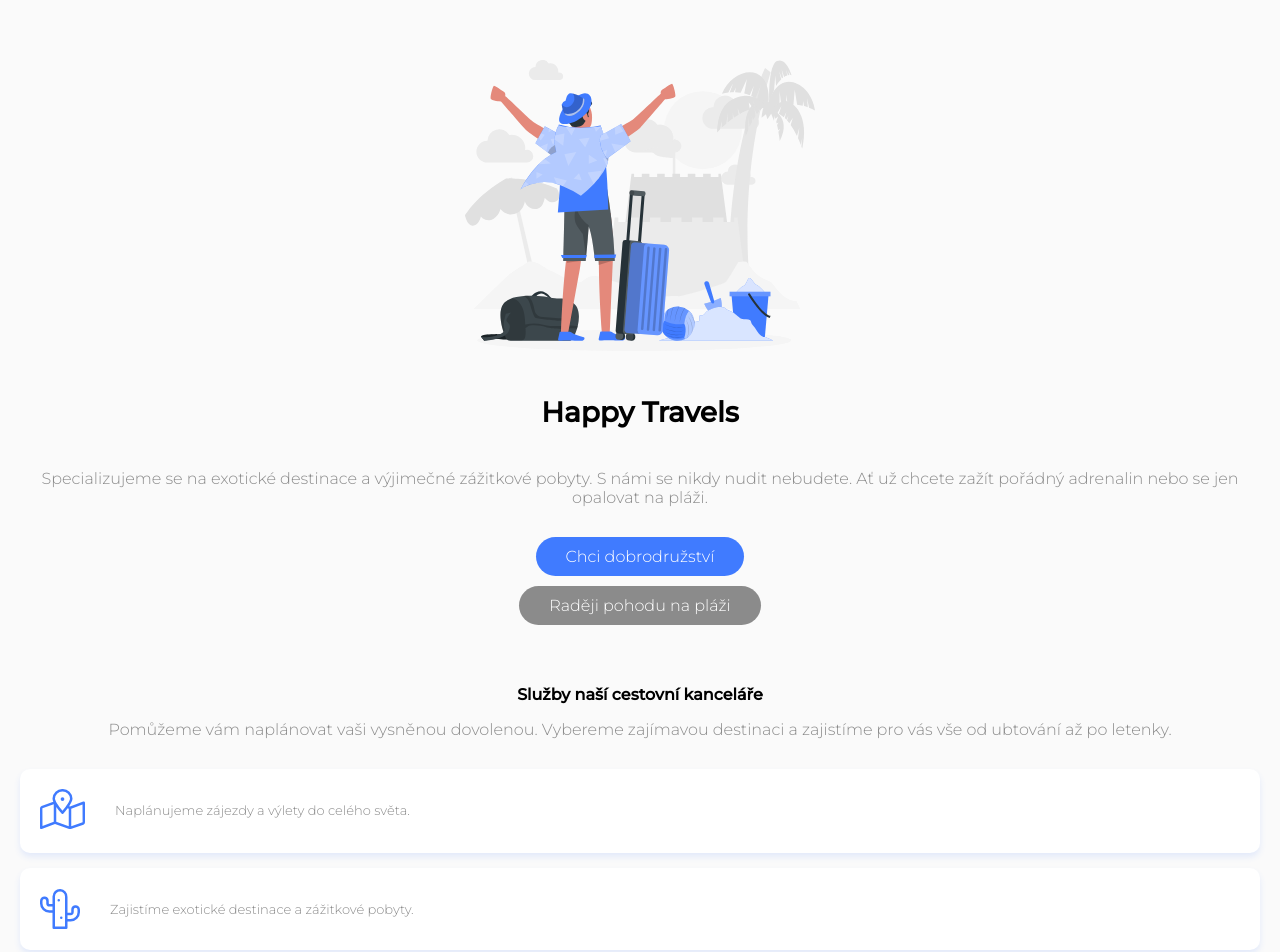
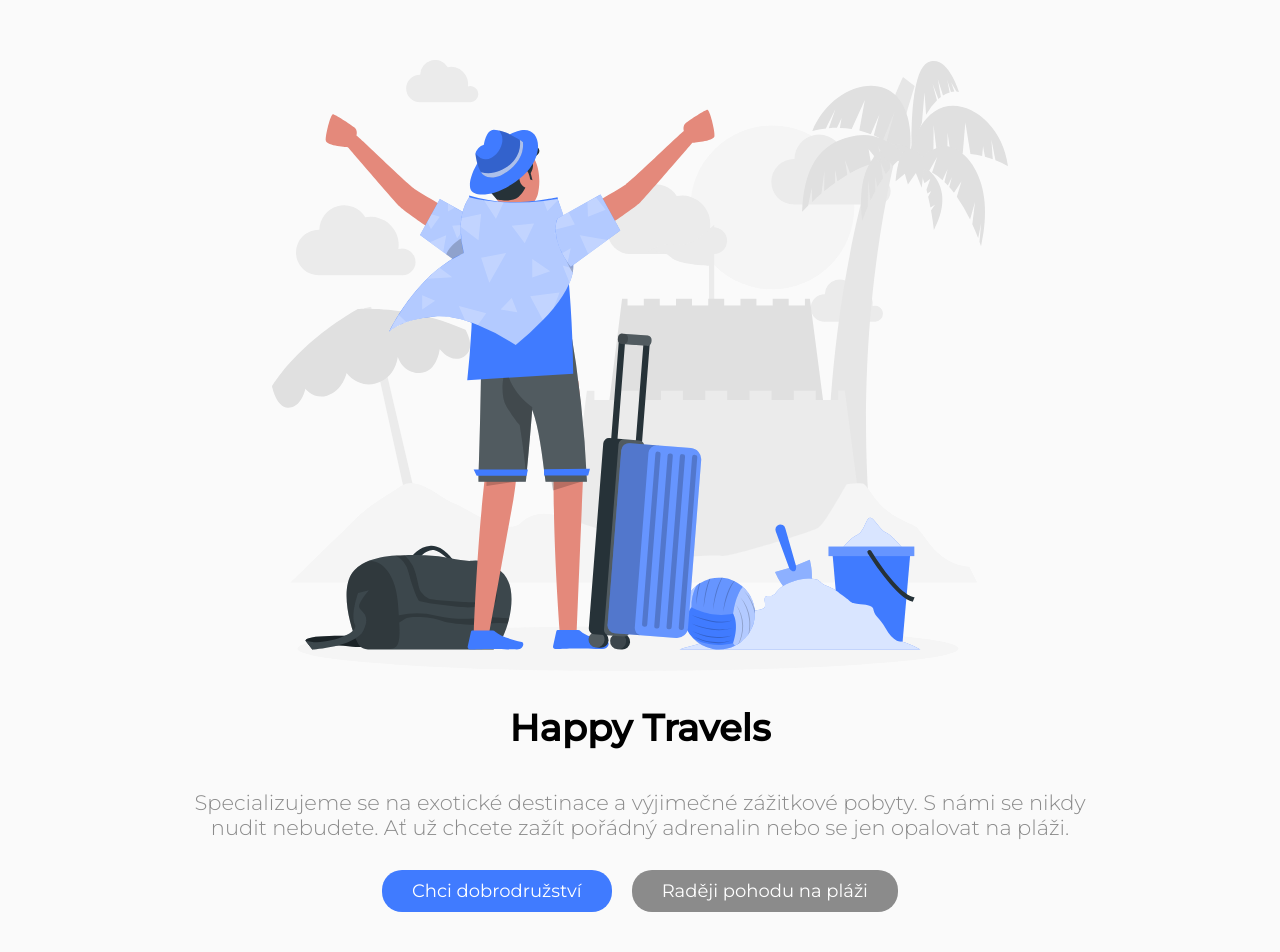
Before and after one commit to janasturmova/domaci_ukol_7, a plain HTML site: page index.html in a window 1280 px wide. Shown: the top 952 px of the page. Drawn offline with Linux system fonts and the light colour scheme.

Commit message:
tabletova verze1

```diff
--- a/index.html
+++ b/index.html
@@ -19,17 +19,19 @@
         </section>
 
         <section class="travels">
-            <div class="text prvni">
+            <div class="text">
                 <h1>Happy Travels</h1>
                 <p> Specializujeme se na exotické destinace a výjimečné zážitkové pobyty. S námi se nikdy nudit nebudete. Ať už chcete zažít pořádný adrenalin nebo se jen opalovat na pláži.</p>
             </div>
-
+            <div class="tlacitko-meta">
                 <div class="tlacitko dobrodruh">
                     <a href="#"> Chci dobrodružství</a>
                 </div>
                 <div class="tlacitko pohoda">
                     <a href="#">Raději pohodu na pláži</a>
                 </div>
+            </div>
+
         </section>
 
         <section class="sluzby kancelar">
@@ -38,15 +40,11 @@
                 <p>Pomůžeme vám naplánovat vaši vysněnou dovolenou. Vybereme zajímavou destinaci a zajistíme pro vás vše od ubtování až po letenky.</p>
             </div>
 
+            <div class="nadikona">
                 <div class="ikona">
-                <div class="podikona">
                     <img src="images/map-icon.svg">
-                </div>
-                <div class="podikona">
                     <p>Naplánujeme zájezdy a výlety do celého světa.</p>
                 </div>
-            </div>
-
                 <div class="ikona">
                     <img src="images/cactus-icon.svg">
                     <p>Zajistíme exotické destinace a zážitkové pobyty.</p>
@@ -56,6 +54,7 @@
                     <img src="images/plane-icon.svg">
                     <p>Seženeme nejlevnější letenky v daném termínu.</p>
                 </div>
+            </div>
         </section>
 
         <section class="sluzby pruvodce">
@@ -63,7 +62,7 @@
                 <h2>Služby našich delegátů na místě</h2>
                 <p>Naši delegáti na míste se starají o vaš pohodlí 24 hodin denně. Doporučí vám ty nejlepší výlety po okolí, zařídí pronájem slunečníku nebo auta.</p>
             </div>
-
+            <div class="nadikona">
                 <div class="ikona">
                     <img src="images/palm-icon.svg">
                     <p>Doporučíme ty nejhezčí destinace pro výlety.</p>
@@ -78,6 +77,7 @@
                     <img src="images/rv-icon.svg">
                     <p>Pronajmeme karavan nebo vůz na cestování.</p>
                 </div>
+            </div>
 
         </section>
 
--- a/style.css
+++ b/style.css
@@ -12,18 +12,19 @@ body {
     color: #8B8B8B;
     font-family: montserrat;
     padding: 60px 20px;
+    padding: 60px 4%;
 }
 
 .text,
 h2 {
-    font-size: 16px;
+    font-size: 21px;
     text-align: center;
 }
 
 h1 {
     color: #000000;
     font-weight: 600;
-    font-size: 28px;
+    font-size: 37px;
     text-align: center;
     margin: 40px 0;
 }
@@ -34,6 +35,11 @@ h2 {
 
 .hero {
     text-align: center;
+    margin: 0 11%;
+}
+
+.hero img {
+    width: 100%;
 }
 
 .tlacitko {
@@ -54,6 +60,8 @@ h2 {
     color: white;
     text-decoration: none;
     border-radius: 20px;
+    font-size: 18px;
+    font-weight: 400;
 }
 
 .dobrodruh a {
@@ -62,7 +70,7 @@ h2 {
 }
 
 .dobrodruh a:hover{
-    background-color: #2c56b1;
+    background-color: #3262ca;
 }
 
 .pohoda a {
@@ -70,11 +78,11 @@ h2 {
 }
 
 .pohoda a:hover {
-    background-color: #424242;
+    background-color: #6b6a6a;
 }
 
 .ikona p {
-    font-size: 13px;
+    font-size: 17px;
 }
 
 .ikona {
@@ -90,3 +98,53 @@ h2 {
 .sluzby .text {
     margin: 60px 0 30px 0;
 }
+
+@media screen and (min-width: 640px) {
+    .kontejner {
+        padding: 60px 14.3%;
+    }
+
+    .hero{
+        margin: 0 9.7%;
+
+    }
+    .hero img{
+        width: 100%;
+    }
+
+    h1 {
+        margin: 30px 0 40px 0;
+    }
+
+    .tlacitko-meta {
+        display: flex;
+        justify-content: center;
+        gap: 20px;
+    }
+
+    .tlacitko a {
+        margin: 30px 0 0 0;
+    }
+
+    .sluzby .text {
+        margin: 80px 0 40px 0;
+    }
+
+    .nadikona {
+        display: flex;
+        gap: 20px
+    }
+
+    .ikona {
+        display: flex;
+        flex-direction: column;
+        text-align: center;
+
+    }
+
+    .ikona img {
+        width: 21.7%;
+    }
+
+
+}
```
Lines whose indentation alone changed are shown as unchanged.
